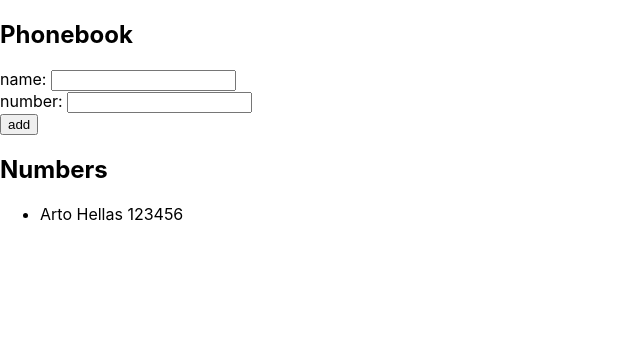
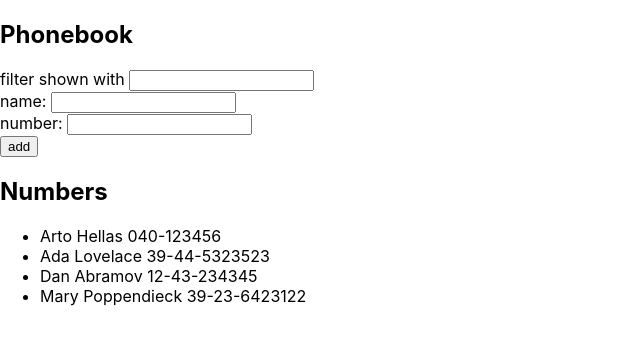
Before and after one commit to Ha-Ngo/UniofHelFS, a React (Create React App) app in the folder Part 2/phonebook/: page / in a window 1280 px wide. Shown: the top 344 px of the page, without its empty margins (0-640 px from the left). Built offline with nearby package versions, Linux system fonts and the light colour scheme.

Commit message:
done 2-9

```diff
--- a/Part 2/phonebook/src/App.js
+++ b/Part 2/phonebook/src/App.js
@@ -1,9 +1,15 @@
 import React, { useState } from "react";
 
 function App() {
-  const [persons, setPersons] = useState([{ name: "Arto Hellas", number: 123456 }]);
+  const [persons, setPersons] = useState([
+    { name: "Arto Hellas", number: "040-123456" },
+    { name: "Ada Lovelace", number: "39-44-5323523" },
+    { name: "Dan Abramov", number: "12-43-234345" },
+    { name: "Mary Poppendieck", number: "39-23-6423122" },
+  ]);
   const [newName, setNewName] = useState("");
   const [newNumber, setNewNumber] = useState("");
+  const [searchTerm, setSearchTerm] = useState("");
 
   const handleNameChange = (event) => {
     setNewName(event.target.value);
@@ -13,13 +19,17 @@
     setNewNumber(event.target.value);
   };
 
+  const handleSearch = (event) => {
+    setSearchTerm(event.target.value)
+  }
+
   const addPerson = (event) => {
     event.preventDefault();
     if (persons.map((person) => person.name).includes(newName))
       return alert(`${newName} is already added to phonebook`);
     const personObject = {
       name: newName,
-      number: newNumber
+      number: newNumber,
     };
 
     setPersons(persons.concat(personObject));
@@ -27,9 +37,14 @@
     setNewNumber("");
   };
 
+  const personToShow = searchTerm ? persons.filter((person) => person.name.toLowerCase().includes(searchTerm.toLowerCase())) : persons
+
   return (
     <div>
       <h2>Phonebook</h2>
+      <div>
+        filter shown with <input onChange={handleSearch} value={searchTerm}></input>
+      </div>
       <form onSubmit={addPerson}>
         <div>
           name: <input onChange={handleNameChange} value={newName} />
@@ -43,8 +58,10 @@
       </form>
       <h2>Numbers</h2>
       <ul>
-        {persons.map((person) => (
-          <li key={person.name}>{person.name} {person.number}</li>
+        {personToShow.map((person) => (
+          <li key={person.name}>
+            {person.name} {person.number}
+          </li>
         ))}
       </ul>
     </div>
```
